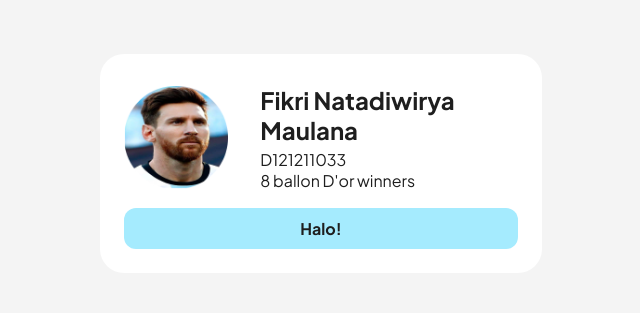
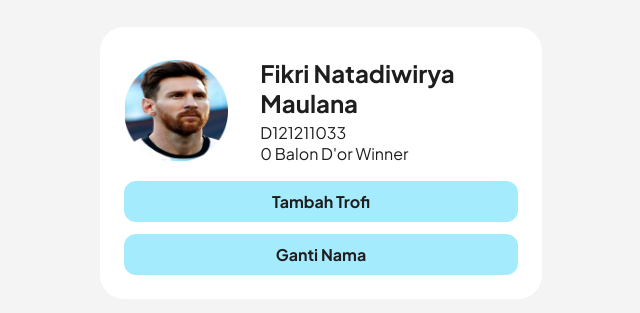
Before and after one commit to fikrim1109/banner-web23, a Next.js app: page / in a window 1280 px wide. Shown: the part 237-550 px from the top of the page, without its empty margins (319-959 px from the left). Built offline with nearby package versions, Linux system fonts and the light colour scheme.

Commit message:
feat : tambahkan fitur ganti nama dan trofi

```diff
--- a/src/app/globals.css
+++ b/src/app/globals.css
@@ -82,7 +82,7 @@ p{
 }
 .cta-button{
   display: flex;
-  padding: 10px 177px;
+  padding: 10px 128px;
   justify-content: center;
   align-items: center;
   gap: 10px;
--- a/src/app/page.js
+++ b/src/app/page.js
@@ -1,6 +1,23 @@
+'use client'
+
+import { useState } from 'react'
 import Image from 'next/image'
 import './globals.css'
+
 export default function Home() {
+
+  const [Dor, setDor] = useState(0)
+  const [nama, setNama] = useState('Fikri Natadiwirya Maulana')
+
+  function handlerTambahBravo(){
+    setDor(Dor + 1)
+  }
+
+  function handlerGantiNama(){
+    setNama('Lionel Messi')
+  }
+
+
   return (
     <div className='body'>
       <div className="banner-container">
@@ -18,22 +35,27 @@ export default function Home() {
           </div>
           <div className="content-header-banner">
             {/* Nama dan Kawan2*/}
-            <h1>Fikri Natadiwirya Maulana</h1>
+            <h1>{nama}</h1>
             <div className="bio-nim-header-banner">
             {/* NIM dan BIO*/}
             <p>D121211033</p>
-            <p>8 ballon D'or winners</p>
+            <p>{Dor} Balon D'or Winner</p>
             </div>
           </div>
         </div>
         <div className="cta-banner-wrapper">
           {/* Tombol CTA */}
-          <a href=''>
-            <div className='cta-button'>
-              <p>Halo!</p>
+            <div className='cta-button' onClick={handlerTambahBravo}>
+              <p>Tambah Trofi </p>
             </div>
-          </a>
+            <div className='cta-button'
+            style={{
+              marginTop: '12px'
+            }}
 
+            onClick={handlerGantiNama}>
+              <p>Ganti Nama</p>
+            </div>
         </div>
       </div>
     </div>
```
